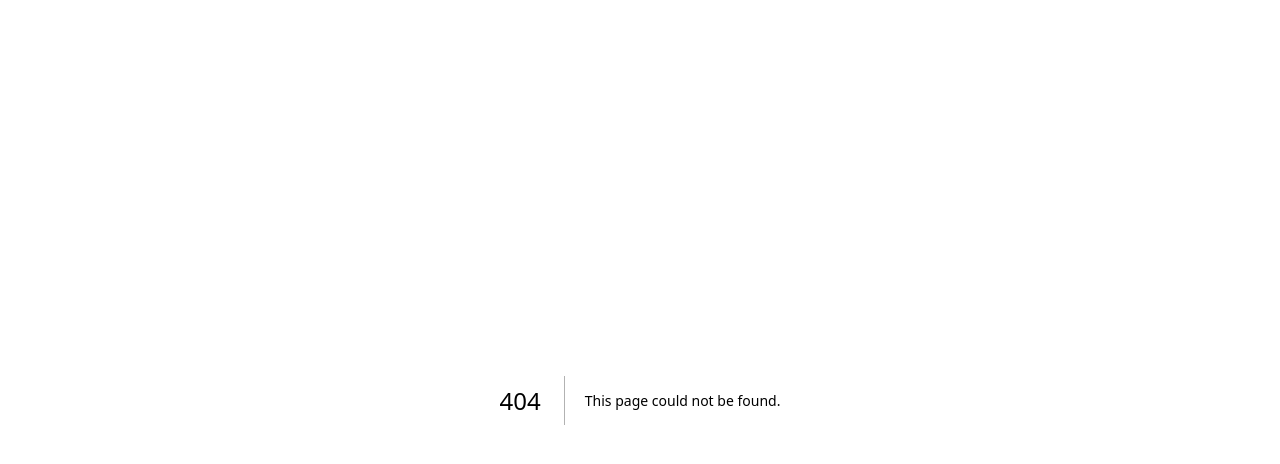
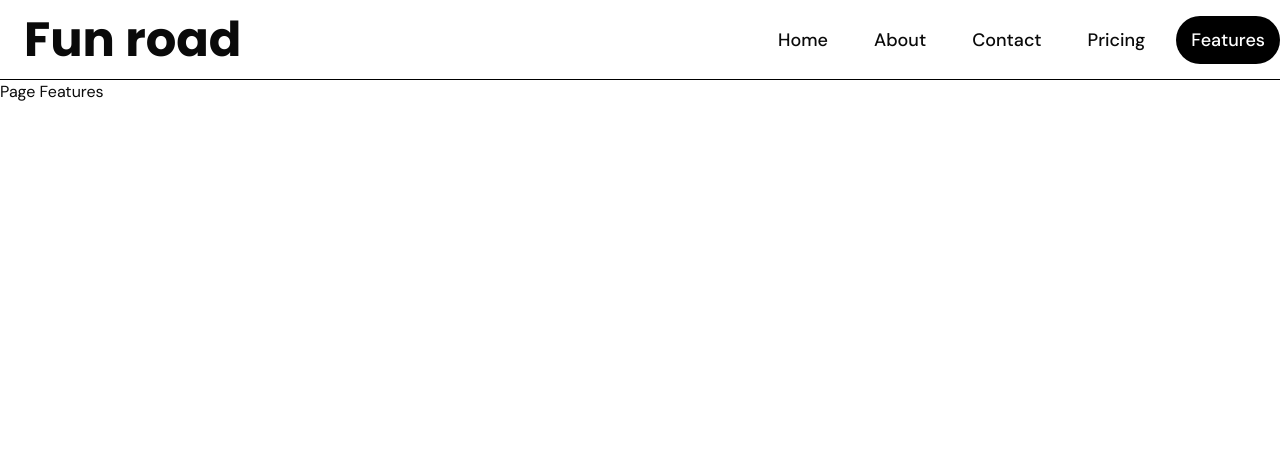
Before and after one commit to rizonkumar/vendify, a Next.js app: page /features in a window 1280 px wide. Before the commit this address had no page. Shown: the top 464 px of the page. Built offline with nearby package versions, Linux system fonts and the light colour scheme.

Commit message:
Refactor: Remove old Home component and add new layout structure with nested pages

```diff
--- /dev/null
+++ b/src/app/(home)/about/page.tsx
@@ -0,0 +1,5 @@
+const Page = () => {
+  return <div>About Page</div>;
+};
+
+export default Page;
--- /dev/null
+++ b/src/app/(home)/contact/page.tsx
@@ -0,0 +1,5 @@
+const Page = () => {
+  return <div>Page Contact</div>;
+};
+
+export default Page;
--- /dev/null
+++ b/src/app/(home)/features/page.tsx
@@ -0,0 +1,5 @@
+const Page = () => {
+  return <div>Page Features</div>;
+};
+
+export default Page;
--- /dev/null
+++ b/src/app/(home)/layout.tsx
@@ -0,0 +1,16 @@
+import { Navbar } from "./navbar";
+
+interface Props {
+  children: React.ReactNode;
+}
+
+const Layout = ({ children }: Props) => {
+  return (
+    <div className="flex flex-col min-h-screen">
+      <Navbar />
+      {children}
+    </div>
+  );
+};
+
+export default Layout;
--- /dev/null
+++ b/src/app/(home)/page.tsx
@@ -0,0 +1,8 @@
+
+export default function Home() {
+  return (
+    <div className="flex flex-col gap">
+
+    </div>
+  );
+}
--- /dev/null
+++ b/src/app/(home)/pricing/page.tsx
@@ -0,0 +1,5 @@
+const Page = () => {
+  return <div>Page Prcing</div>;
+};
+
+export default Page;
--- a/src/app/page.tsx
+++ /dev/null
@@ -1,23 +0,0 @@
-import { Button } from "@/components/ui/button";
-import { Input } from "@/components/ui/input";
-import { Progress } from "@/components/ui/progress";
-import { Textarea } from "@/components/ui/textarea";
-
-export default function Home() {
-  return (
-    <div className="flex flex-col gap">
-      <div>
-        <Button variant={"elevated"}>I am an Button</Button>
-      </div>
-      <div>
-        <Input placeholder="I am an input" />
-      </div>
-      <div>
-        <Progress value={50} />
-      </div>
-      <div>
-        <Textarea placeholder="I am a textarea" />
-      </div>
-    </div>
-  );
-}
```
